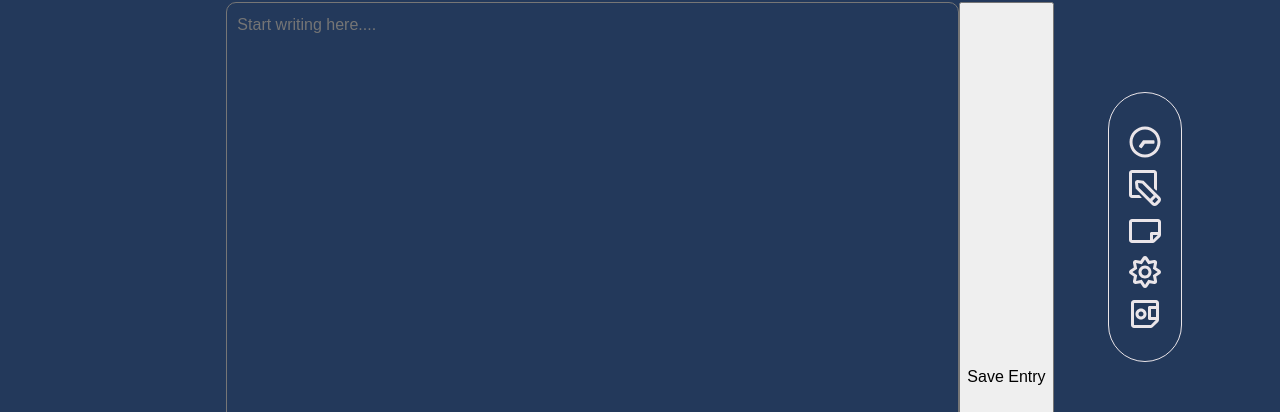
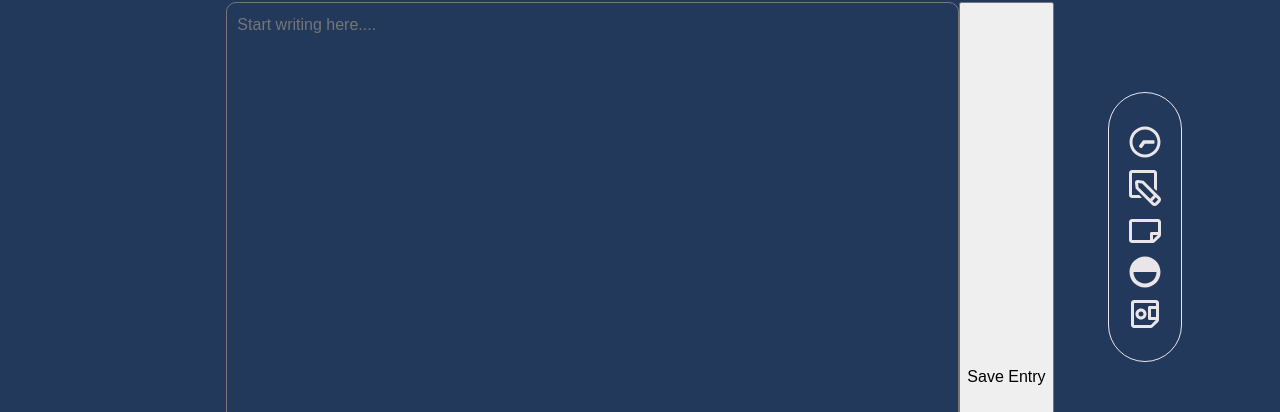
Before and after one commit to 4-u-2-write/4-u-2-write, a React (Create React App) app: page / in a window 1280 px wide. Shown: the part 280-692 px from the top of the page. Built offline with nearby package versions, Linux system fonts and the light colour scheme; no server answers; the database is empty.

Commit message:
broke out Entry and IconSet into UI components for import

```diff
--- a/src/App.js
+++ b/src/App.js
@@ -1,84 +1,13 @@
-
+import Prompts from './Prompts';
+import Entry from './Entry';
+import IconSet from './IconSet';
 import Timer from './Timer';
 import { TimeForm } from './Timer';
 import './App.css';
-import { faClock, faEdit, faFile, faSave, faSun } from '@fortawesome/free-regular-svg-icons';
-import { FontAwesomeIcon } from '@fortawesome/react-fontawesome';
-import { faPen, faPenAlt } from '@fortawesome/free-solid-svg-icons';
-import firebase from './firebase';
-import { useEffect, useState } from 'react';
-import Prompts from './Prompts';
-
 
 
 function App() {
-  // const [prompts, setPrompts] = useState([]);
-  // const [userPromptInput, setUserPromptInput] = useState('');
-  // const [displayPrompt, setDisplayPrompt] = useState('');
-  // const [entries, setEntries] = useState('');
-  const [userEntryInput, setUserEntryInput] = useState('');
 
-  // event listener functions
-  // 1. user typing in text input
-  // const handlePromptChange = (e) => {
-  //   setUserPromptInput(e.target.value);
-  // }
-
-  // // 2. click on button
-  // const handlePromptClick = (e) => {
-  //   e.preventDefault();
-  // // Check for empty input before adding to database
-  //   if (userPromptInput !== "") {
-  //     const dbRefPrompts = firebase.database().ref('/Prompts');
-  //     dbRefPrompts.push(userPromptInput);
-  //   }
-  //   setUserPromptInput('');
-  // }
-
-
-  const handleEntryChange = (e) => {
-    setUserEntryInput(e.target.value);
-  }
-  // Click on user entry
-  const handleEntryClick = (e) => {
-    e.preventDefault();
-    if(userEntryInput !== "") {
-      const dbRefEntries = firebase.database().ref('/Entries');
-      dbRefEntries.push(userEntryInput);
-    }
-    setUserEntryInput('');
-  }
-
-
-
-  // useEffect(() => {
-  //   // ref to firebase with nested prompts data
-  //   const dbRefPrompts = firebase.database().ref('/Prompts');
-    // const dbRefEntries = firebase.database().ref('/Entries');
-
-  //   dbRefPrompts.on('value', (response) => {
-  //     // console.log(response.val());
-  //     const newState = [];
-
-  //     const promptData = response.val();
-
-  //     for (let key in promptData) {
-  //       newState.push(promptData[key]);
-  //     }
-  //     setPrompts(newState);
-  //     // console.log(newState);
-
-  //   });
-
-
-  // }, [])
-
-  // const randomizer = () => {
-  //   // variable with random index number, based on array length
-  //   const randomIndex = Math.floor(Math.random() * prompts.length);
-  //   setDisplayPrompt(prompts[randomIndex]);
-  //   return displayPrompt;
-  //   }
 
   return (
     <div className="App">
@@ -89,53 +18,13 @@ function App() {
         <Prompts />
       </div>
 
+      <div>
+        <IconSet />
+      </div>
 
-      {/* <form>
-        <label htmlFor="newPrompt">
-          <FontAwesomeIcon className='star' icon ={faStar} />
-            <input
-              type="text"
-              id="newPrompt"
-              placeholder="Submit a writing prompt for the community!"
-              onChange={handlePromptChange}
-              value={userPromptInput}
-            />
-          </label>
-        <button type="submit" onClick={handlePromptClick}>Add a writing prompt</button>
-        </form>
-        <button type="submit" onClick={randomizer}>Ask for a prompt</button>
-        <p>
-          {displayPrompt}
-        </p> */}
-
-  <div className="icons">
-
-    <FontAwesomeIcon className='clock' size='2x' icon ={faClock} />
-
-    <FontAwesomeIcon className='pen' size='2x' icon ={faEdit} />
-
-    <FontAwesomeIcon className='page' size='2x' icon ={faFile} />
-
-    <FontAwesomeIcon className='sun' size='2x' icon ={faSun} />
-
-    <FontAwesomeIcon className='save' size='2x' icon ={faSave} />
-
-
-  </div>
-
-
-
-      <form className="text-box">
-        <textarea
-        id="story" name="story"
-        placeholder="Start writing here...."
-        rows="25" cols="75"
-        onChange={handleEntryChange}
-        value={userEntryInput}
-        >
-        </textarea>
-        <button type="submit" onClick={handleEntryClick}>Save Entry</button>
-      </form>
+      <div>
+        <Entry />
+      </div>
 
 
     </div>
--- /dev/null
+++ b/src/Entry.js
@@ -0,0 +1,38 @@
+import firebase from "./firebase";
+import { useState } from "react";
+
+const Entry = () => {
+
+  const [userEntryInput, setUserEntryInput] = useState('');
+
+  const handleEntryChange = (e) => {
+    setUserEntryInput(e.target.value);
+  }
+  // Click on user entry
+  const handleEntryClick = (e) => {
+    e.preventDefault();
+    if (userEntryInput !== "") {
+      const dbRefEntries = firebase.database().ref('/Entries');
+      dbRefEntries.push(userEntryInput);
+    }
+    setUserEntryInput('');
+  }
+
+  return (
+    <>
+      <form className="text-box">
+        <textarea
+          id="story" name="story"
+          placeholder="Start writing here...."
+          rows="25" cols="75"
+          onChange={handleEntryChange}
+          value={userEntryInput}
+        >
+        </textarea>
+        <button type="submit" onClick={handleEntryClick}>Save Entry</button>
+      </form>
+    </>
+  )
+}
+
+export default Entry;
--- /dev/null
+++ b/src/IconSet.js
@@ -0,0 +1,17 @@
+import { faClock, faEdit, faFile, faSave } from '@fortawesome/free-regular-svg-icons';
+import { faAdjust } from '@fortawesome/free-solid-svg-icons';
+import { FontAwesomeIcon } from '@fortawesome/react-fontawesome';
+
+const IconSet = () => {
+  return (
+    <div className="icons">
+      <FontAwesomeIcon className='clock' size='2x' icon={faClock} />
+      <FontAwesomeIcon className='pen' size='2x' icon={faEdit} />
+      <FontAwesomeIcon className='page' size='2x' icon={faFile} />
+      <FontAwesomeIcon className='sun' size='2x' icon={faAdjust} />
+      <FontAwesomeIcon className='save' size='2x' icon={faSave} />
+    </div>
+  )
+}
+
+export default IconSet;
--- a/src/Prompts.js
+++ b/src/Prompts.js
@@ -5,7 +5,7 @@ import { faStar } from '@fortawesome/free-regular-svg-icons';
 
 
 
-function Prompts() {
+const Prompts = () => {
 
   const [prompts, setPrompts] = useState([]);
   const [userPromptInput, setUserPromptInput] = useState('');
```
